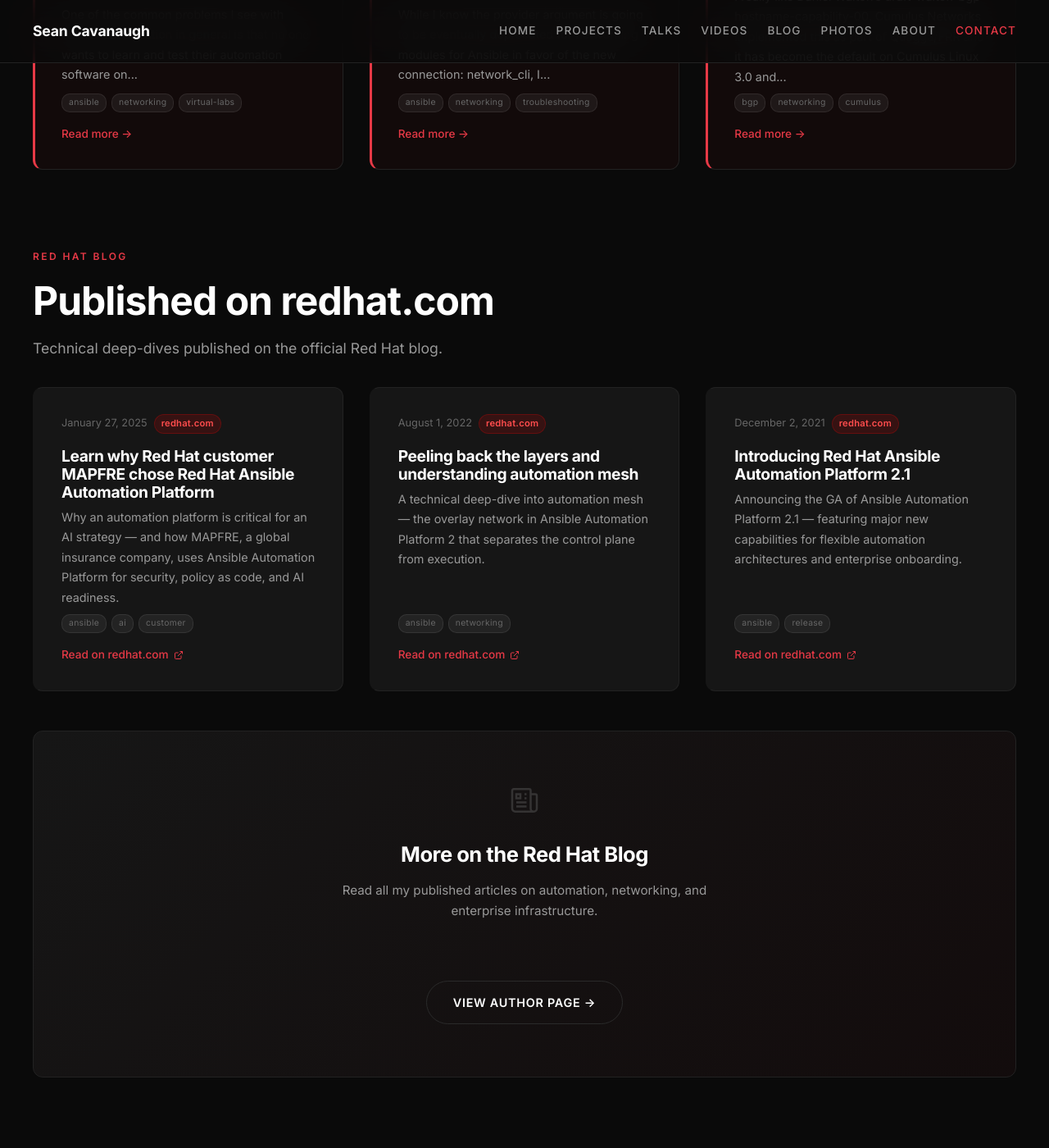
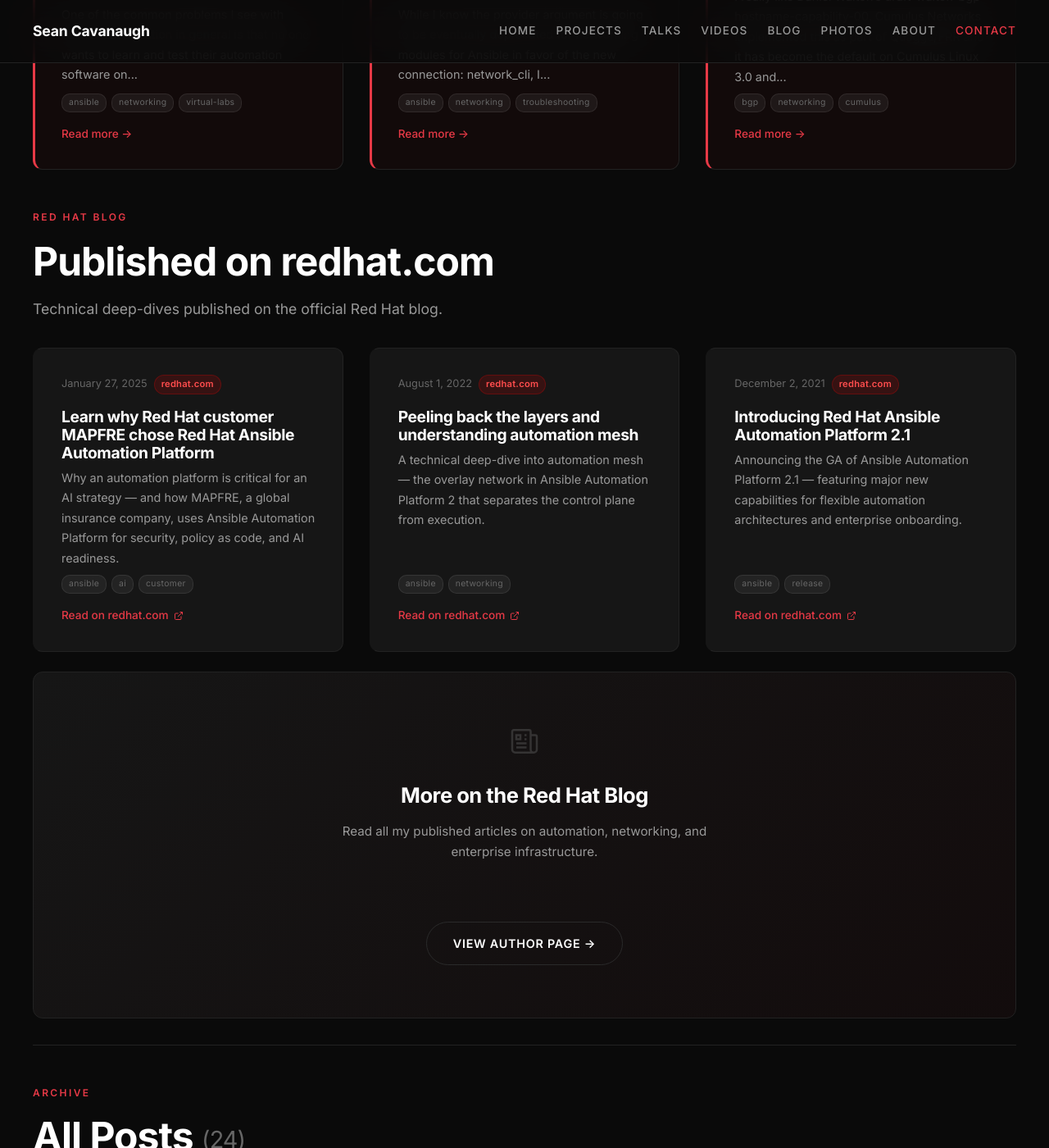
Before and after one commit to IPvSean/cavanaugh.pro, a Jekyll site: the page built from pages/blog.html, in a window 1280 px wide and 1400 px high, scrolled down 747 px. Shown: the whole window at 82% size. Built offline with Jekyll 4.4.1, drawn with Linux system fonts in a browser that asks for light colours.

Commit message:
Reduce excessive spacing between blog page sections
Co-authored-by: Cursor <cursoragent@cursor.com>

```diff
--- a/assets/css/main.css
+++ b/assets/css/main.css
@@ -1664,7 +1664,7 @@ a.highlight-item {
 
 /* Featured posts */
 .blog-featured-section {
-  margin-bottom: var(--space-4xl);
+  margin-bottom: var(--space-2xl);
 }
 
 .blog-featured-grid {
@@ -1695,14 +1695,14 @@ a.highlight-item {
 
 /* Red Hat blog section */
 .blog-redhat-section {
-  margin-bottom: var(--space-4xl);
-  padding-bottom: var(--space-4xl);
+  margin-bottom: var(--space-xl);
+  padding-bottom: var(--space-xl);
   border-bottom: 1px solid var(--color-border);
 }
 
 /* All posts section */
 .blog-all-section {
-  padding-top: var(--space-xl);
+  padding-top: var(--space-md);
 }
 
 .blog-post-count {
--- a/pages/blog.html
+++ b/pages/blog.html
@@ -111,7 +111,7 @@ permalink: /blog/
         </a>
       </div>
 
-      <div class="github-profile-cta fade-in" style="margin-top: var(--space-2xl);">
+      <div class="github-profile-cta fade-in" style="margin-top: var(--space-lg);">
         <svg class="github-profile-icon" width="40" height="40" viewBox="0 0 24 24" fill="none" stroke="currentColor" stroke-width="1.5"><path d="M12 7.5h1.5m-1.5 3h1.5m-7.5 3h7.5m-7.5 3h7.5m3-9h3.375c.621 0 1.125.504 1.125 1.125V18a2.25 2.25 0 01-2.25 2.25M16.5 7.5V18a2.25 2.25 0 002.25 2.25M16.5 7.5V4.875c0-.621-.504-1.125-1.125-1.125H4.125C3.504 3.75 3 4.254 3 4.875V18a2.25 2.25 0 002.25 2.25h13.5M6 7.5h3v3H6v-3z"/></svg>
         <h2>More on the Red Hat Blog</h2>
         <p>Read all my published articles on automation, networking, and enterprise infrastructure.</p>
```
